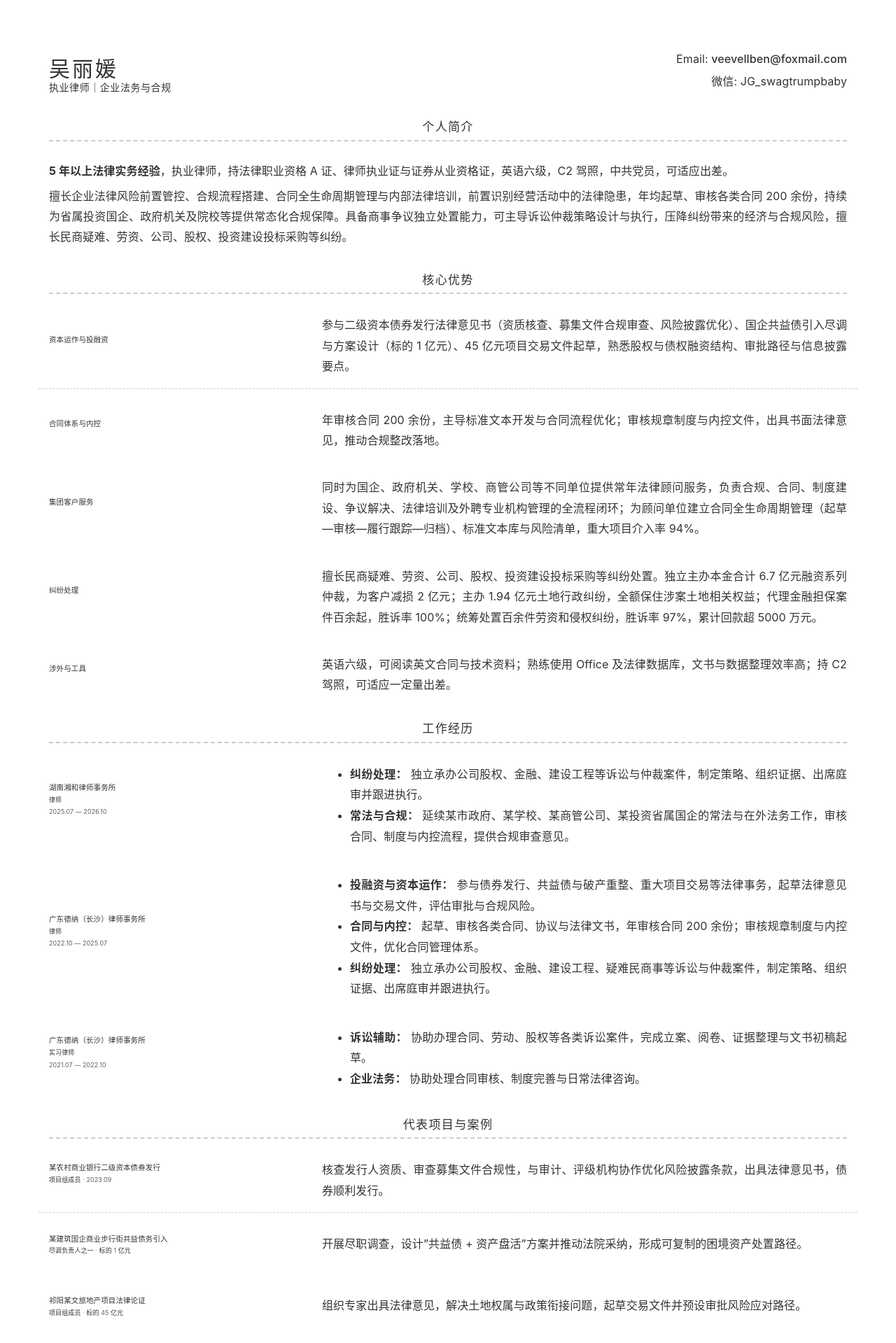
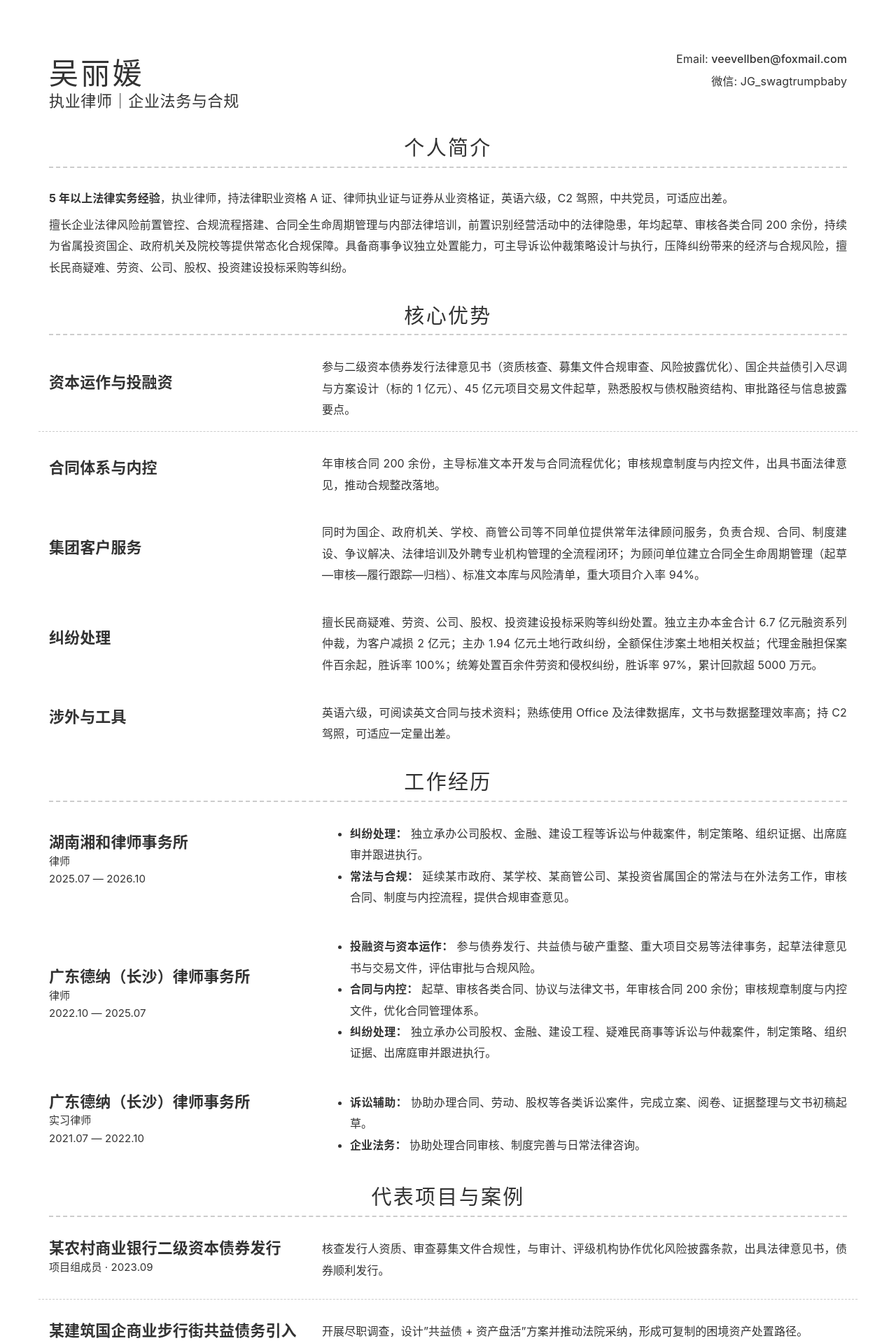
Before and after one commit to Liyuan-Wu/Liyuan-Wu.github.io, a Jekyll site: the page built from index.md, in a window 1280 px wide. Shown: the top 1919 px of the page at 70% size. Built offline with Jekyll 4.4.1, drawn with Linux system fonts in a browser that asks for light colours; nearby versions of some CDN libraries.

Commit message:
字号基准修正：按主题 10px 根字号重设标题与左栏字号

```diff
--- a/assets/main.scss
+++ b/assets/main.scss
@@ -4,7 +4,7 @@
 
 @import 'modern-resume-theme';
 
-/* ---------- 中文排版微调 ---------- */
+/* ---------- 中文排版微调（主题基准：html 10px，1rem = 10px） ---------- */
 $cjk-fonts: "PingFang SC", "Hiragino Sans GB", "Microsoft YaHei", "Source Han Sans SC",
             "Noto Sans CJK SC", "WenQuanYi Micro Hei", sans-serif;
 
@@ -19,30 +19,40 @@ h1, h2, h3, h4, h5, h6 {
 }
 
 h1 {
-  font-size: 3rem;
-  letter-spacing: 0.1em;
+  font-size: 4.2rem;
+  letter-spacing: 0.08em;
 }
 
 h2 {
-  font-size: 1.4rem;
-  letter-spacing: 0.04em;
+  font-size: 2.2rem;
+  letter-spacing: 0.03em;
 }
 
 h3 {
-  font-size: 1.7rem;
+  font-size: 2.9rem;
   letter-spacing: 0.08em;
   padding-bottom: 8px;
   margin-bottom: 28px;
 }
 
-h4 {
-  font-size: 1.05rem;
-  line-height: 1.6;
+/* 左栏：条目标题 / 单位 / 时间 */
+.layout .details h4 {
+  font-size: 2.2rem;
+  font-weight: 600;
+  line-height: 1.35;
 }
 
 .layout .details p {
-  line-height: 1.6;
-  font-size: 0.9rem;
+  font-size: 1.5rem;
+  font-weight: 400;
+  line-height: 1.5;
+}
+
+/* 正文段落与列表：中文需要更松的行距 */
+.layout .content p,
+.layout .content li,
+.intro-container p {
+  line-height: 1.9;
 }
 
 /* 中文名称较长，左栏加宽到 1/3，正文 2/3 */
@@ -56,13 +66,8 @@ h4 {
   }
 }
 
-.layout .content p,
-.layout .content li {
-  line-height: 1.85;
+@media print {
+  body { line-height: 1.6; }
+  h1 { font-size: 3rem; }
+  h3 { font-size: 2rem; margin-bottom: 14px; }
 }
-
-@media print {
-  body { font-size: 0.85rem; }
-  h1 { font-size: 2.2rem; }
-  h3 { font-size: 1.4rem; margin-bottom: 16px; }
-}
```
